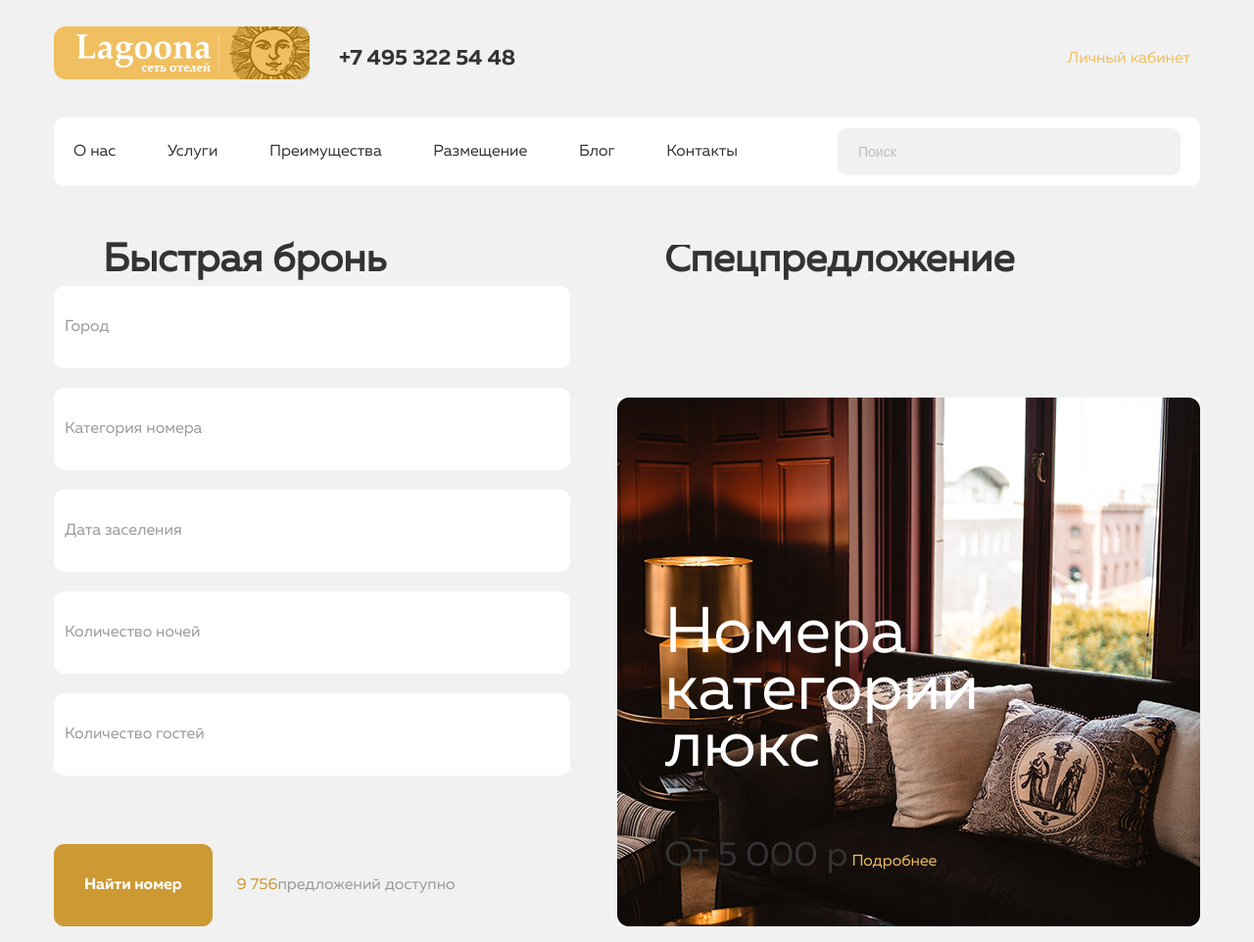
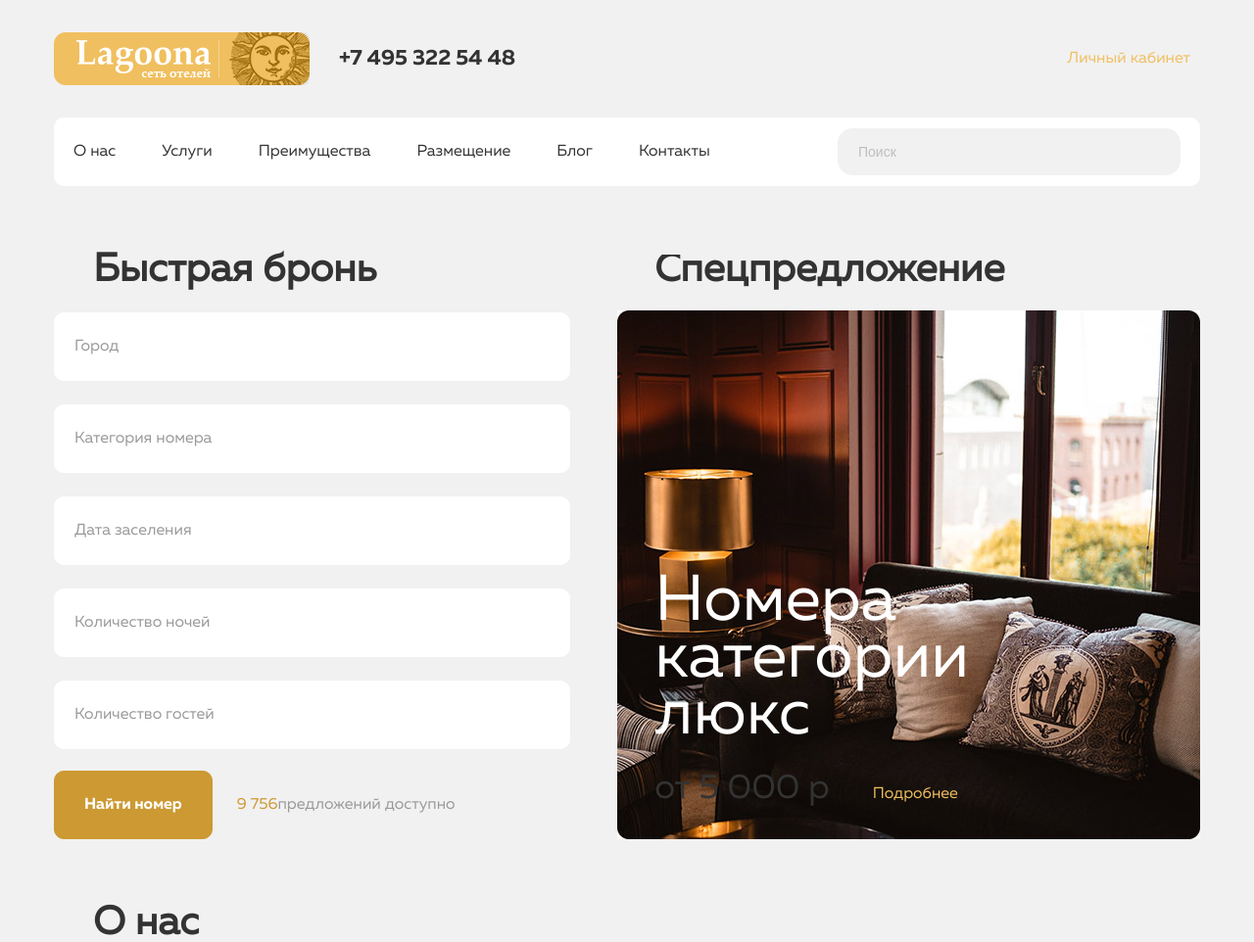
Before and after one commit to SergeiBan/SKHotels, a plain HTML site: page index.html in a window 1280 px wide. Shown: the top 962 px of the page at 98% size. Drawn offline with Linux system fonts and the light colour scheme; files whose address does not match are found by name.

Commit message:
everything

```diff
--- a/index.html
+++ b/index.html
@@ -51,7 +51,7 @@
                     <h2 class="special-title">Спецпредложение</h2>
                     <div class="special-text">
                         <p class="special-lux">Номера категории люкс</p>
-                        <span class="special-price">От 5 000 р</span>
+                        <span class="special-price">от 5 000 р</span>
                         <a href="#" class="special-details">Подробнее</a>
                     </div>
                 </div>
--- a/style.css
+++ b/style.css
@@ -51,11 +51,15 @@ ul {
 }
 
 .header {
-    margin-bottom: 60px;
+    margin-bottom: 70px;
 }
 
 .header-logo {
     margin-right: 30px;
+}
+
+.header-logo__img {
+    vertical-align: middle;
 }
 
 .header-phone {
@@ -94,7 +98,7 @@ ul {
 .header-navigation-list {
     display: flex;
     justify-content: space-between;
-    width: 60%;
+    width: 57.5%;
     margin-right: 100px;
 }
 
@@ -107,7 +111,7 @@ ul {
     width: 350px;
     background-color: #f1f1f1;
     border: 1px solid #f1f1f1;
-    border-radius: 10px;
+    border-radius: 15px;
     font-size: 14px;
 }
 
@@ -118,12 +122,12 @@ ul {
 .special {
     display: flex;
     justify-content: space-between;
-    margin-bottom: 50px;
+    margin-bottom: 70px;
 
 }
 
 .special-input::placeholder {
-    color: #999999
+    color: #999999;
 }
 
 .special-reservation {
@@ -135,15 +139,13 @@ ul {
 .special-title {
     font-size: 40px;
     line-height: 32px;
-    margin: 0;
-    margin-left: 50px;
-
+    margin: 0 0 15px 40px;
 }
 
 
 .special-input {
-    padding: 25px 10px;
-    margin: 10px 0;
+    padding: 18px 20px;
+    margin: 12px 0;
     font-family: 'Muller Regular', sans-serif, Helvetica;
     font-size: 16px;
     line-height: 32px;
@@ -162,9 +164,9 @@ ul {
 }
 
 .special-text {
-    margin-left: 50px;
-    margin-bottom: 50px;
-    width: 50%;
+    margin-left: 40px;
+    margin-bottom: 30px;
+    width: 60%;
 
 }
 
@@ -173,6 +175,9 @@ ul {
     font-family: 'Muller Regular', sans-serif, Helvetica;
     font-size: 66px;
     line-height: 58px;
+    margin: 0;
+    padding-top: 90px;
+    padding-bottom: 30px;
 }
 
 .special-details {
@@ -181,18 +186,19 @@ ul {
 
 .special-price {
     font-size: 35px;
+    margin-right: 40px;
 }
 
 
 .reservation-action {
     display: flex;
     align-items: center;
-    margin-top: 60px;
+    margin-top: 10px;
 
 }
 
 .btn {
-    padding: 25px 30px;
+    padding: 18px 30px;
     margin-right: 25px;
     border: 1px solid #cc9933;
     border-radius: 10px;
@@ -223,8 +229,8 @@ ul {
 
 
 .about-description {
-    margin: 0 0 0 50px;
-    outline: 1px solid green;
+    margin: 0 0 0 40px;
+    width: 77%;
 }
 
 .services {
```
